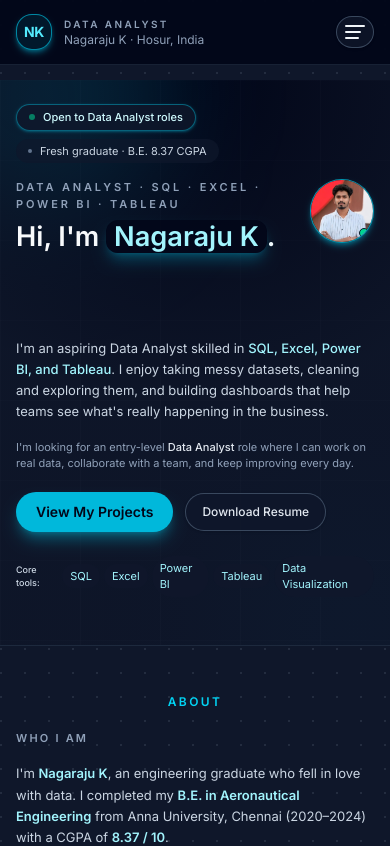
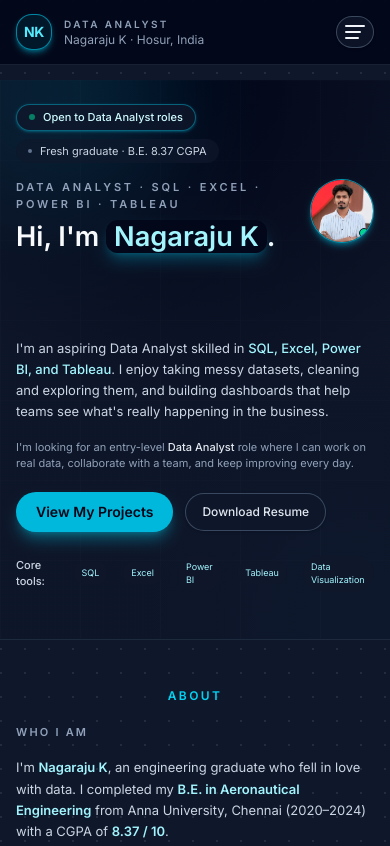
Before and after one commit to Nagaraju-creater/nagaraju-data-analyst-portfolio, a Next.js app: page / in a window 390 px wide. Shown: the top 846 px of the page. Built offline with nearby package versions, Linux system fonts and the light colour scheme.

Commit message:
Updated hero mobile layout, skills grid, and UI improvements

```diff
--- a/app/components/sections/HeroSection.tsx
+++ b/app/components/sections/HeroSection.tsx
@@ -132,13 +132,13 @@ export default function HeroSection() {
             </div>
 
             {/* Tech tags row */}
-            <div className="flex flex-nowrap items-center gap-1 pt-2 text-[9px] text-slate-400">
+            <div className="flex flex-nowrap items-center gap-4 pt-2 text-[11px] text-slate-400">
               <span className="font-medium text-slate-300">Core tools:</span>
               {["SQL", "Excel", "Power BI", "Tableau", "Data Visualization"].map(
                 (tool) => (
                   <span
                     key={tool}
-                    className="rounded-full bg-slate-900/80 px-2 py-1 text-[11px] text-cyan-200"
+                    className="rounded-full bg-slate-900/80 px-2 py-1 text-[9px] text-cyan-200"
                   >
                     {tool}
                   </span>
```
